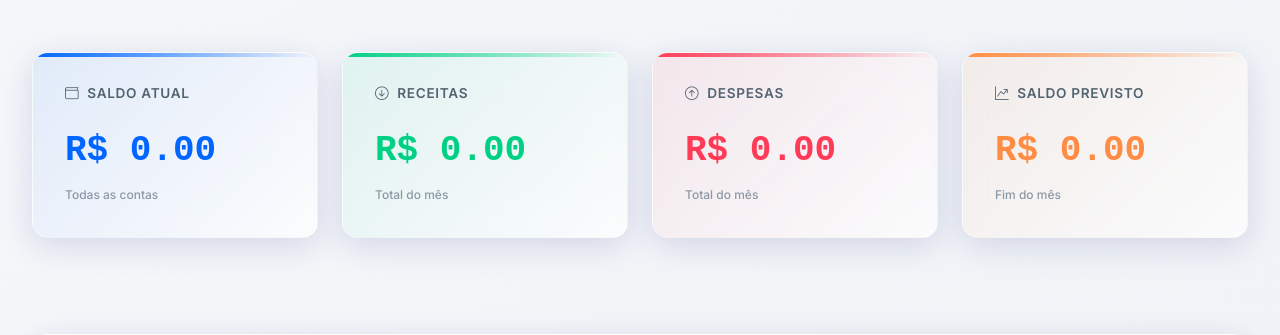
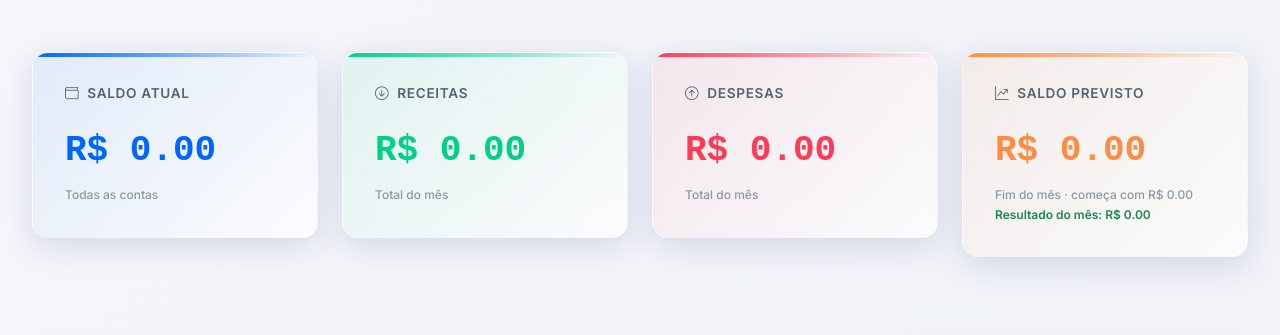
Before and after one commit to rodrigosaracino/gestao-financeira, a Flask app: page / in a window 1280 px wide; the page is wider, and only the part inside the window is pictured. Shown: the part 250-585 px from the top of that part. Run offline with Flask 3, Linux system fonts and the light colour scheme; the visitor is signed in with stand-in values (Sample User, id 1); data that the repository does not hold is empty; some libraries are stand-ins or nearby versions.

Commit message:
Dashboard: saldo previsto de mês futuro e estimativa conservadora (#15)
- O saldo previsto de um mês futuro partia do saldo de hoje e ignorava os
  meses no meio. Agora parte do saldo projetado no início do mês
  (fluxo.saldo_inicio_do_mes), igual ao gráfico de caixa.
- Pagamento de fatura futuro não é mais contado duas vezes (já está na fatura).
- Card mostra o saldo de início e o resultado do mês (vermelho se negativo).
- A estimativa pela média completa só os gastos; receita futura só conta se
  estiver lançada.

Co-authored-by: Rodrigo Saracino <rodrigosaracino@gmail.com>
Co-authored-by: Claude Opus 5.5 <noreply@anthropic.com>

```diff
--- a/app/routes.py
+++ b/app/routes.py
@@ -95,16 +95,15 @@ def index():
     especiais = fluxo.ids_fora_do_resultado(current_user.id)
     transacoes_por_dia = defaultdict(lambda: {'receitas': Decimal('0.00'), 'despesas': Decimal('0.00'),
                                               'liquido': Decimal('0.00')})
-    realizado_no_mes = Decimal('0.00')
     for transacao in transacoes_mes:
         if transacao.forma_pagamento == 'cartao_credito':
             continue
+        natureza = especiais.get(transacao.categoria_id, 'normal')
+        if natureza != 'normal' and not (transacao.pago and transacao.data <= hoje):
+            continue  # pagamento de fatura futuro já está na fatura em aberto (igual a fluxo.caixa_mensal)
         dia_key = transacao.data
         sinal = 1 if transacao.tipo == 'receita' else -1
         transacoes_por_dia[dia_key]['liquido'] += sinal * transacao.valor
-        if transacao.pago and transacao.data <= hoje:
-            realizado_no_mes += sinal * transacao.valor
-        natureza = especiais.get(transacao.categoria_id, 'normal')
         if natureza == 'transferencia':
             continue
         if transacao.tipo == 'receita':
@@ -120,10 +119,11 @@ def index():
             transacoes_por_dia[dia_key]['despesas'] += valor_pendente
             transacoes_por_dia[dia_key]['liquido'] -= valor_pendente
 
-    # Calcular projeção dia a dia do saldo, partindo do saldo do início do mês
-    # (o saldo de hoje já contém o que foi realizado no mês)
+    # Calcular projeção dia a dia do saldo, partindo do saldo do início do mês escolhido.
+    # Mês futuro: inclui tudo o que está lançado entre hoje e o início dele.
     projecao_fluxo = []
-    saldo_acumulado = float(saldo_total - realizado_no_mes)
+    saldo_inicio_mes = fluxo.saldo_inicio_do_mes(current_user.id, primeiro_dia, hoje)
+    saldo_acumulado = float(saldo_inicio_mes)
 
     # Gerar dados para cada dia do mês
     dia_atual = primeiro_dia
@@ -152,6 +152,7 @@ def index():
     total_receitas_mes = sum(float(d['receitas']) for d in transacoes_por_dia.values())
     total_despesas_mes = sum(float(d['despesas']) for d in transacoes_por_dia.values())
     saldo_previsto_fim_mes = projecao_fluxo[-1]['saldo'] if projecao_fluxo else float(saldo_total)
+    resultado_mes = round(total_receitas_mes - total_despesas_mes, 2)
 
     # Separar receitas e despesas realizadas vs futuras
     receitas_realizadas = sum(
@@ -329,6 +330,8 @@ def index():
                          receitas_realizadas=receitas_realizadas,
                          despesas_realizadas=despesas_realizadas,
                          saldo_previsto=saldo_previsto_fim_mes,
+                         saldo_inicio_mes=float(saldo_inicio_mes),
+                         resultado_mes=resultado_mes,
                          faturas_abertas=faturas_abertas,
                          total_faturas=total_faturas,
                          mes_filtro=mes_filtro,
--- a/app/services/fluxo.py
+++ b/app/services/fluxo.py
@@ -5,6 +5,9 @@ no futuro (projetado).
 Regras:
 - Transferência entre as próprias contas (categoria natureza='transferencia')
   não é receita nem despesa: só move saldo.
+- Estimativa (estimar=True) é conservadora: completa só os GASTOS pela média dos
+  últimos meses. Receita futura só entra se estiver lançada (contrato que acaba
+  não pode aparecer como dinheiro garantido).
 - Compras no cartão não saem do caixa na data da compra; o caixa sai quando a
   fatura é paga (passado: transações 'pagamento_cartao'; futuro: faturas em aberto
   pelo vencimento).
@@ -121,7 +124,8 @@ def caixa_mensal(user_id, meses_passados=12, meses_futuros=12, estimar=True, hoj
         totais = dict(conhecidas)
         estimado = False
         if estimar:
-            for chave in totais:
+            # conservador: receita só conta se estiver lançada; gastos sobem para a média
+            for chave in ('saidas_contas', 'saidas_cartoes'):
                 if medias[chave] > totais[chave]:
                     totais[chave] = medias[chave]
                     estimado = True
@@ -170,3 +174,18 @@ def _linha(m, entradas, saidas_contas, saidas_cartoes, saldo, tipo, estimado=Fal
         'tipo': tipo,
         'estimado': estimado,
     }
+
+
+def saldo_inicio_do_mes(user_id, mes, hoje=None):
+    """Saldo das contas no primeiro dia de `mes` (visão de caixa, só o que está lançado).
+
+    Passado e mês atual: volta a partir do saldo de hoje. Futuro: soma o que está
+    lançado para os meses entre hoje e `mes` (receitas, despesas e faturas)."""
+    hoje = hoje or date.today()
+    alvo, atual = _mes(mes), _mes(hoje)
+    distancia = (alvo.year - atual.year) * 12 + alvo.month - atual.month
+    if distancia <= 0:
+        r = caixa_mensal(user_id, meses_passados=1 - distancia, meses_futuros=1, estimar=False, hoje=hoje)
+        return Decimal(str(r['meses'][0]['saldo']))  # saldo no fim do mês anterior
+    r = caixa_mensal(user_id, meses_passados=0, meses_futuros=distancia, estimar=False, hoje=hoje)
+    return Decimal(str(r['meses'][-1]['saldo']))
--- a/app/templates/index.html
+++ b/app/templates/index.html
@@ -59,8 +59,12 @@
             <h5 class="card-title">
                 <i class="bi bi-graph-up-arrow"></i> Saldo Previsto
             </h5>
-            <div class="metric-value">R$ {{ "%.2f"|format(saldo_previsto) }}</div>
-            <div class="metric-label">Fim do mês</div>
+            <div class="metric-value{% if saldo_previsto < 0 %} text-danger{% endif %}">R$ {{ "%.2f"|format(saldo_previsto) }}</div>
+            <div class="metric-label">Fim do mês · começa com R$ {{ "%.2f"|format(saldo_inicio_mes) }}</div>
+            <div class="metric-label fw-semibold {% if resultado_mes < 0 %}text-danger{% else %}text-success{% endif %}">
+                Resultado do mês: {% if resultado_mes < 0 %}−{% endif %}R$ {{ "%.2f"|format(resultado_mes|abs) }}
+                {% if resultado_mes < 0 %}(gasta mais do que entra){% endif %}
+            </div>
         </div>
     </div>
 </div>
@@ -73,7 +77,7 @@
                 <h5 class="mb-0"><i class="bi bi-graph-up-arrow"></i> Caixa: 12 meses atrás e 12 à frente</h5>
                 <div class="btn-group btn-group-sm" role="group" aria-label="Tipo de projeção">
                     <input type="radio" class="btn-check" name="caixaModo" id="caixaEstimar" value="1" checked>
-                    <label class="btn btn-outline-primary" for="caixaEstimar" title="Usa a média dos últimos 3 meses para o que ainda não está lançado (ex.: salário, gastos do dia a dia)">Com estimativa</label>
+                    <label class="btn btn-outline-primary" for="caixaEstimar" title="Completa os gastos pela média dos últimos 3 meses quando há menos lançado. Receitas: só as que estão lançadas.">Com estimativa</label>
                     <input type="radio" class="btn-check" name="caixaModo" id="caixaLancado" value="0">
                     <label class="btn btn-outline-primary" for="caixaLancado" title="Só o que já está lançado: parcelas, faturas e lançamentos futuros">Só o lançado</label>
                 </div>
```
Also changed, not shown: tests/test_fluxo.py (+42 -1 lines).
